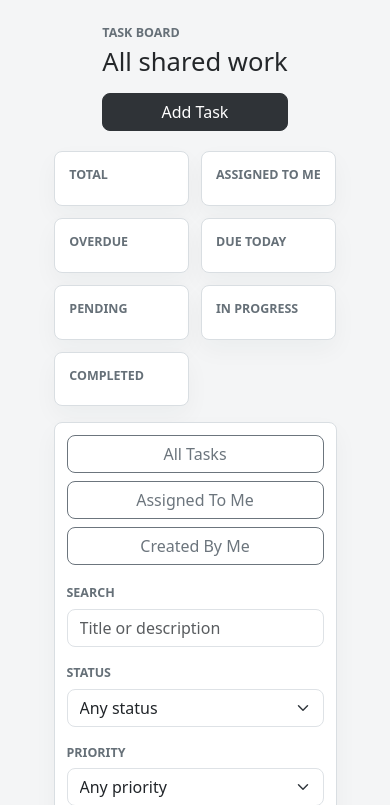
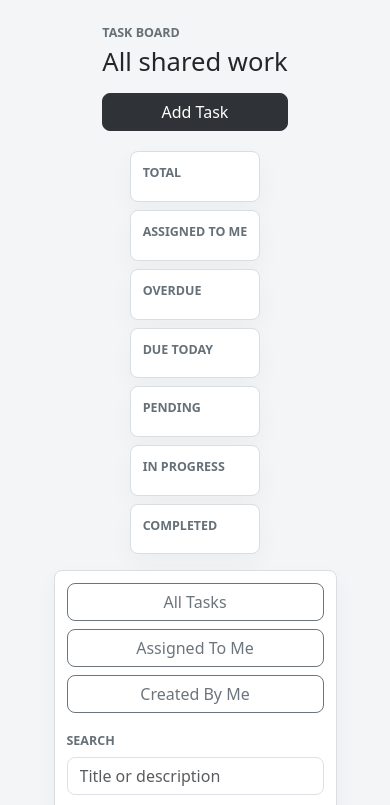
Before and after one commit to Gautam-813/task_list_efdiamond, a FastAPI app: template app/templates/dashboard.html in a window 390 px wide. Shown: the top 805 px of the page. Run offline with FastAPI, Linux system fonts and the light colour scheme; the template is opened without the code that fills it, so the values that code supplies are empty.

Commit message:
style: make metric-grid responsive

```diff
--- a/app/static/css/styles.css
+++ b/app/static/css/styles.css
@@ -93,7 +93,7 @@ body {
 
 .metric-grid {
   display: grid;
-  grid-template-columns: repeat(6, minmax(0, 1fr));
+  grid-template-columns: repeat(auto-fit, minmax(130px, 1fr));
   gap: 12px;
   margin-bottom: 16px;
 }
@@ -102,7 +102,7 @@ body {
   background: var(--surface);
   border: 1px solid var(--line);
   border-radius: 8px;
-  padding: 14px;
+  padding: 12px;
   box-shadow: 0 10px 24px rgba(36, 39, 42, 0.04);
 }
 
@@ -518,7 +518,7 @@ body {
   }
 
   .metric-grid {
-    grid-template-columns: repeat(2, minmax(0, 1fr));
+    gap: 8px;
   }
 
   .dashboard-filters {
```
